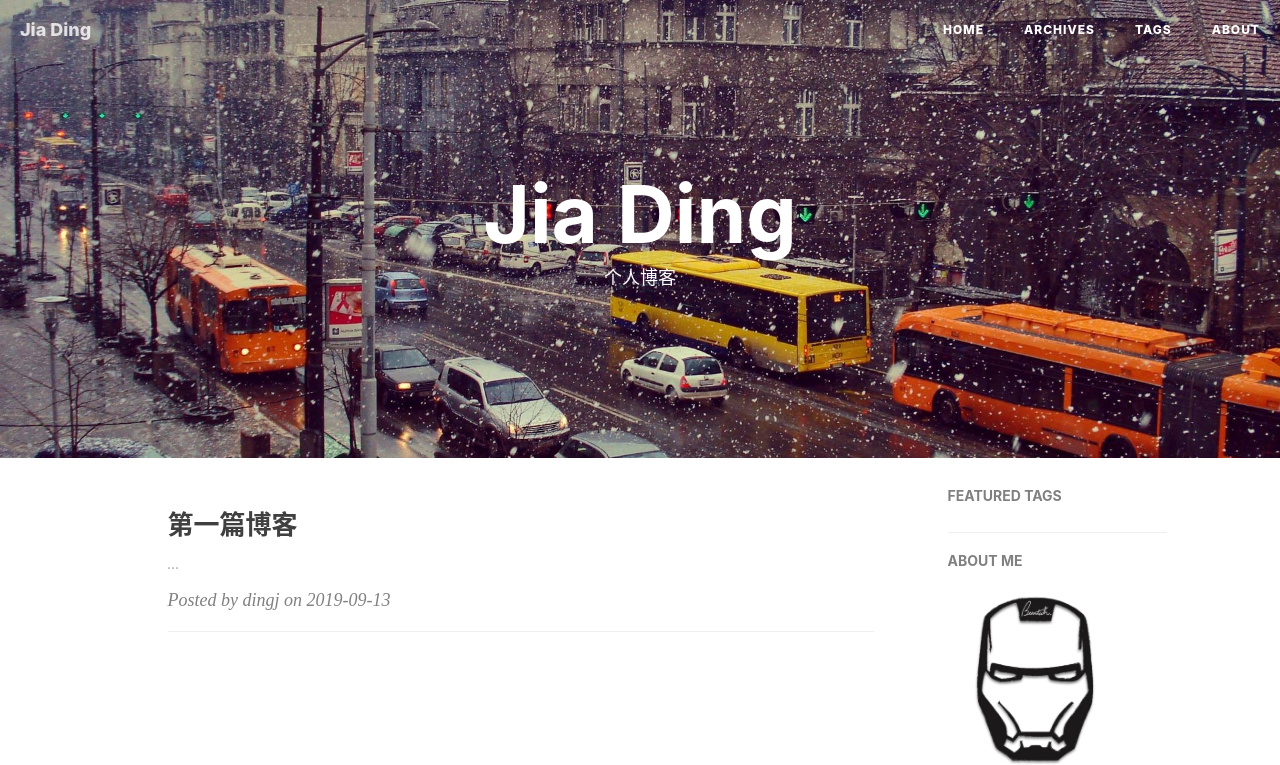
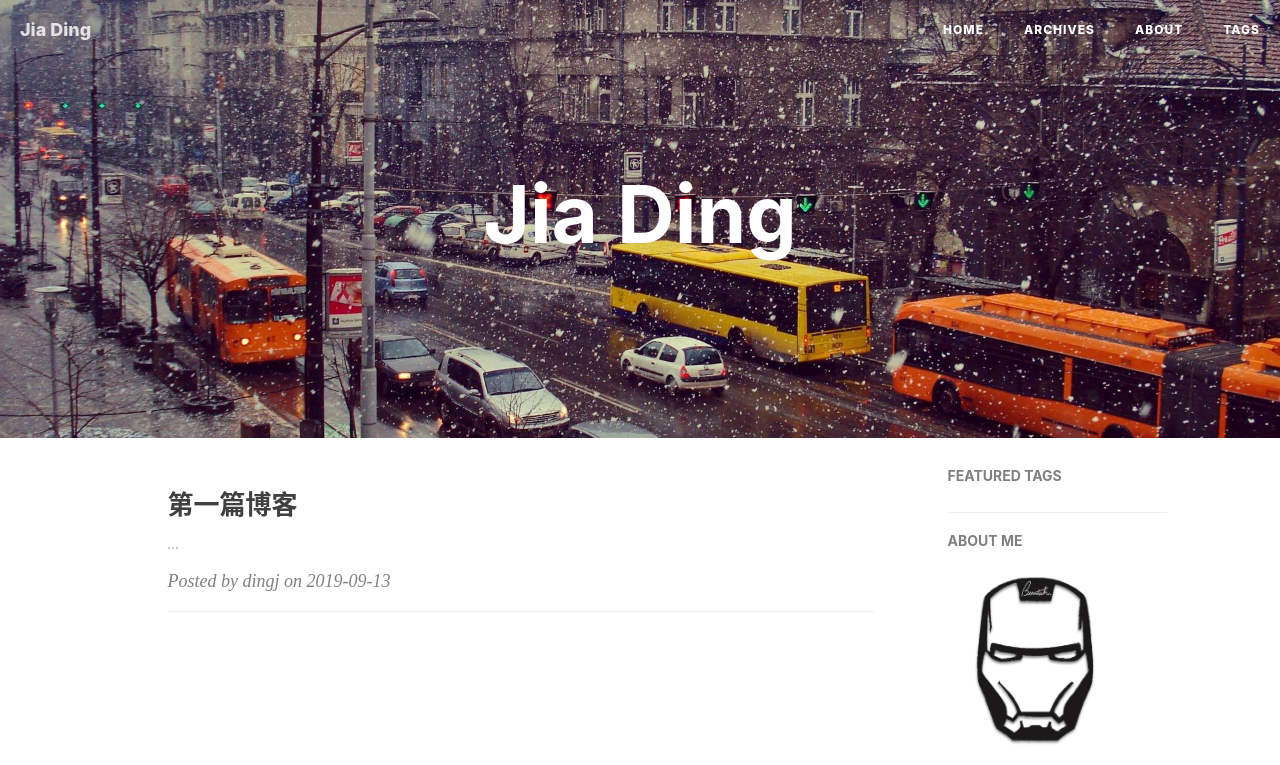
Before and after one commit to jiadingpku/jiadingpku.github.io, a plain HTML site: page index.html in a window 1280 px wide. Shown: the top 765 px of the page. Drawn offline with nearby package versions, Linux system fonts and the light colour scheme.

Commit message:
Update BLOG

```diff
--- a/index.html
+++ b/index.html
@@ -88,7 +88,7 @@
                     <div class="site-heading">
                         <h1>Jia Ding</h1>
                         <!--<hr class="small">-->
-                        <span class="subheading">个人博客</span>
+                        <span class="subheading"></span>
                     </div>
 
 
@@ -141,14 +141,14 @@
 
 
                         <li>
-                            <a href="/tags/">Tags</a>
+                            <a href="/about/">About</a>
                         </li>
 
 
 
 
                         <li>
-                            <a href="/about/">About</a>
+                            <a href="/tags/">Tags</a>
                         </li>
 
 
```
Also changed, not shown: 404.html (+2 -2 lines), about/index.html (+3 -3 lines), archive/index.html (+2 -2 lines), archives/2019/09/index.html (+3 -3 lines), archives/2019/index.html (+3 -3 lines), archives/index.html (+3 -3 lines), article/第一篇博客/index.html (+2 -2 lines), tags/index.html (+2 -2 lines).
